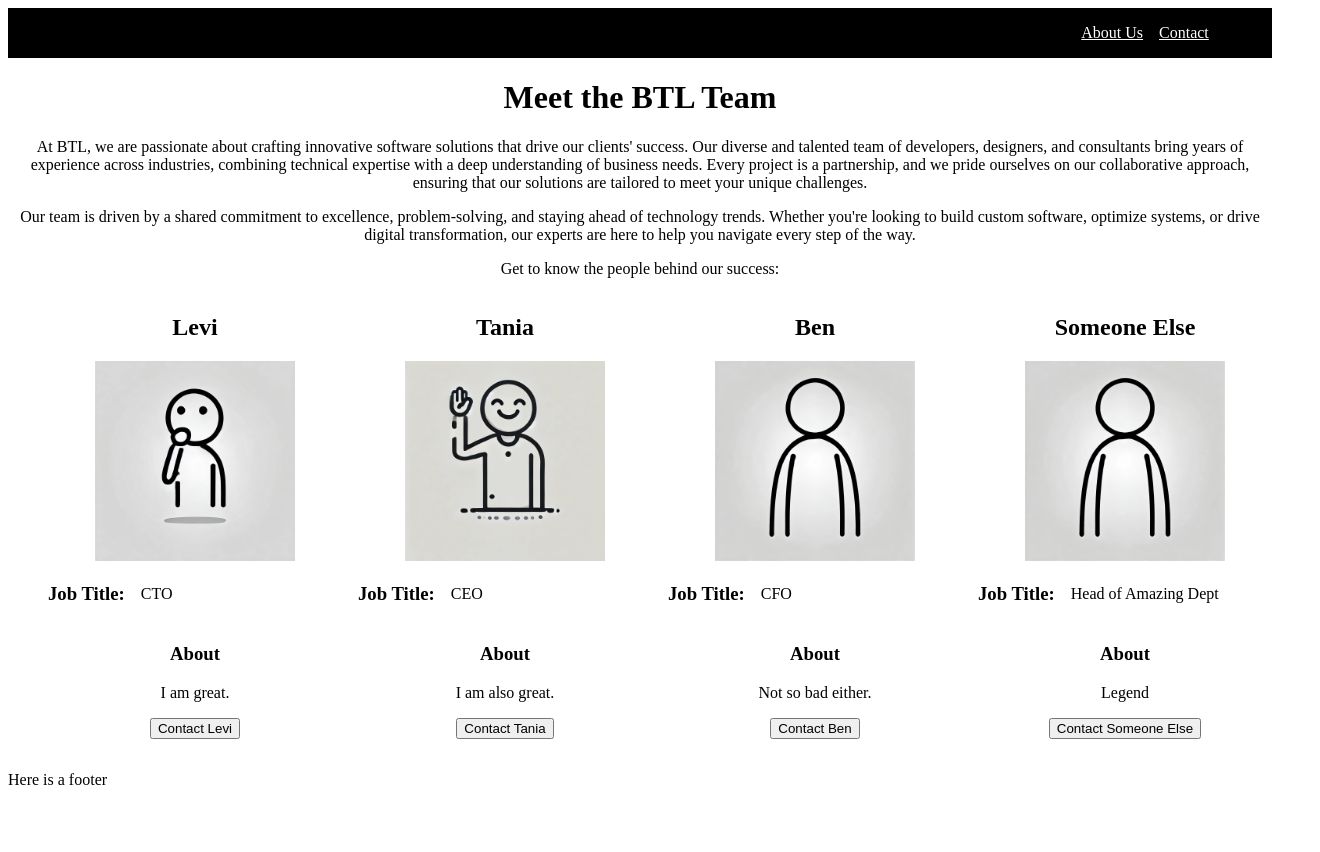
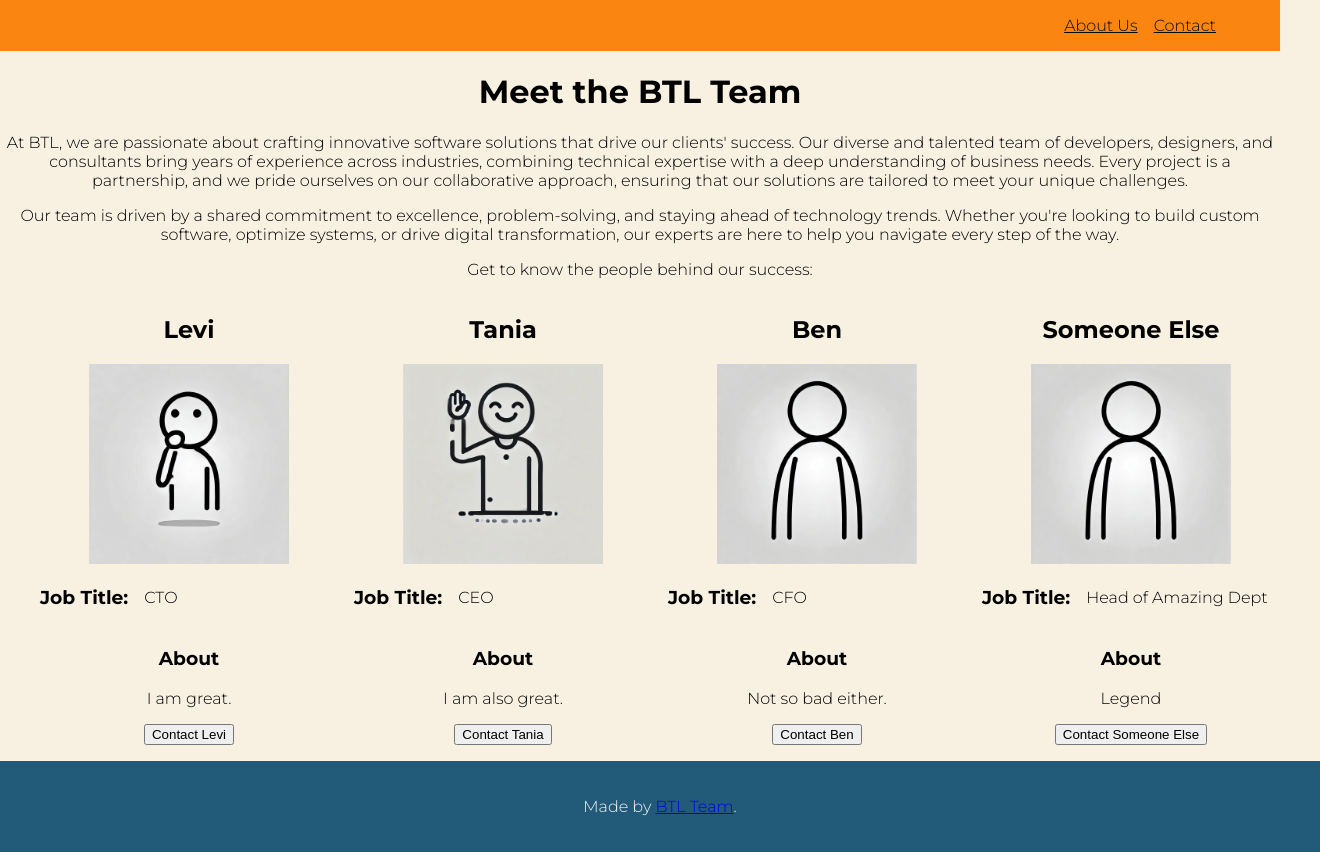
Before and after one commit to fac30/PRO01_Ben_Tania_Levi, a plain HTML site: page about.html in a window 1280 px wide. Shown: the whole page, 1320 px wide, since content can reach past the window. Before the commit the page ends 805 px from the top, so only its background shows below. Drawn offline with Linux system fonts and the light colour scheme.

Commit message:
add styles to about page

```diff
--- a/about.html
+++ b/about.html
@@ -4,55 +4,10 @@
     <meta charset="UTF-8" />
     <meta name="viewport" content="width=device-width, initial-scale=1.0" />
     <title>BTL Agency Website</title>
-
-    <style>
-      main {
-        text-align: center;
-        display: inline-block;
-
-      }
-      header {
-        background: black;
-        color: white;
-        margin-left: auto;
-      }
-
-      header a {
-        color: white;
-      }
-
-      nav {
-        margin-left: auto;
-        margin-right: 5%;
-      }
-
-      nav ul {
-        list-style-type: none;
-      }
-
-      .grid {
-        display: grid;
-        grid-template-columns: repeat(auto-fit, minmax(10rem, 1fr));
-        gap: 1rem;
-        border: 1rem;
-      }
-
-      ul {
-        list-style-type: none;
-      }
-
-      .row {
-        display: flex;
-        gap: 1rem;
-        flex-wrap: wrap;
-        align-items: center;
-      }
-
-      footer {
-        margin-left: auto;
-        margin-top: auto;
-      }
-    </style>
+    <link href="styles.css" rel="stylesheet"/>
+    <link rel="preconnect" href="https://fonts.googleapis.com">
+    <link rel="preconnect" href="https://fonts.gstatic.com" crossorigin>
+    <link href="https://fonts.googleapis.com/css2?family=Montserrat:ital,wght@0,100..900;1,100..900&display=swap" rel="stylesheet">
   </head>
   <body>
     <header class="row">
@@ -76,9 +31,13 @@
         <!-- user grid here -->
       </ul>
     </main>
+
     <footer>
-      <p>Here is a footer</p>
+      <p>
+        Made by <a href="https://github.com/fac30/PRO01_Ben_Tania_Levi">BTL Team</a>.
+      </p>
     </footer>
+
     <script>
       async function loadTeam() {
         try {
@@ -113,8 +72,8 @@
           console.error('Error fetching or displaying the team members:', error);
         }
       }
-
       window.onload = loadTeam;
     </script>
+
   </body>
 </html>
--- /dev/null
+++ b/styles.css
@@ -0,0 +1,70 @@
+/* Colours:
+Orange: #fa8510 - header
+NavyBlue: #215b79 - footer
+AnotherBlue: #B6CAD0 - sections
+Yellow: #fbcc07 - sections
+Light colour for background: #f8f1e2
+Black for text: #0e0c08
+*/
+
+@media (prefers-reduced-motion: no-preference) {
+    * {
+      scroll-behavior: smooth;
+    }
+}
+
+body {
+    background-color:#f8f1e2;
+    font-family: 'Montserrat', sans-serif;
+    font-weight: 300;
+    font-style: normal;
+    margin: 0;
+    box-sizing: border-box;
+
+}
+
+main {
+    text-align: center;
+    display: inline-block;
+}
+header {
+    background: #fa8510;
+    margin-left: auto;
+}
+header a {
+    color: #0e0c08;
+}
+nav {
+    margin-left: auto;
+    margin-right: 5%;
+}
+nav ul {
+    list-style-type: none;
+}
+.grid {
+    display: grid;
+    grid-template-columns: repeat(auto-fit, minmax(10rem, 1fr));
+    gap: 1rem;
+    border: 1rem;
+}
+ul {
+    list-style-type: none;
+}
+  .row {
+    display: flex;
+    gap: 1rem;
+    flex-wrap: wrap;
+    align-items: center;
+}
+
+/*footer*/
+footer {
+    background-color:#215b79;
+    text-align: center;
+    width: 100%;
+    padding: 20px;
+
+}
+footer p {
+    color: whitesmoke;
+}
```
